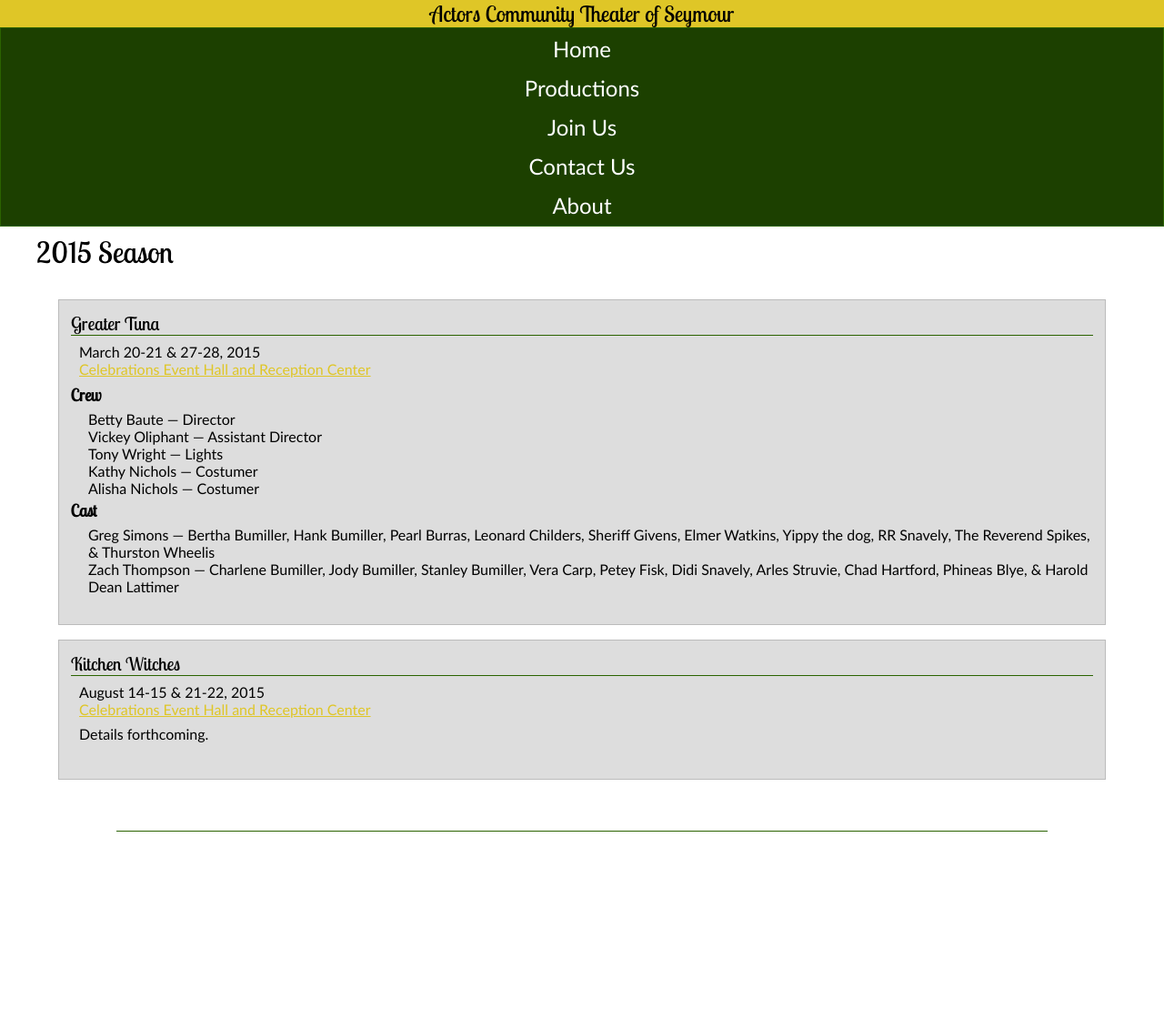
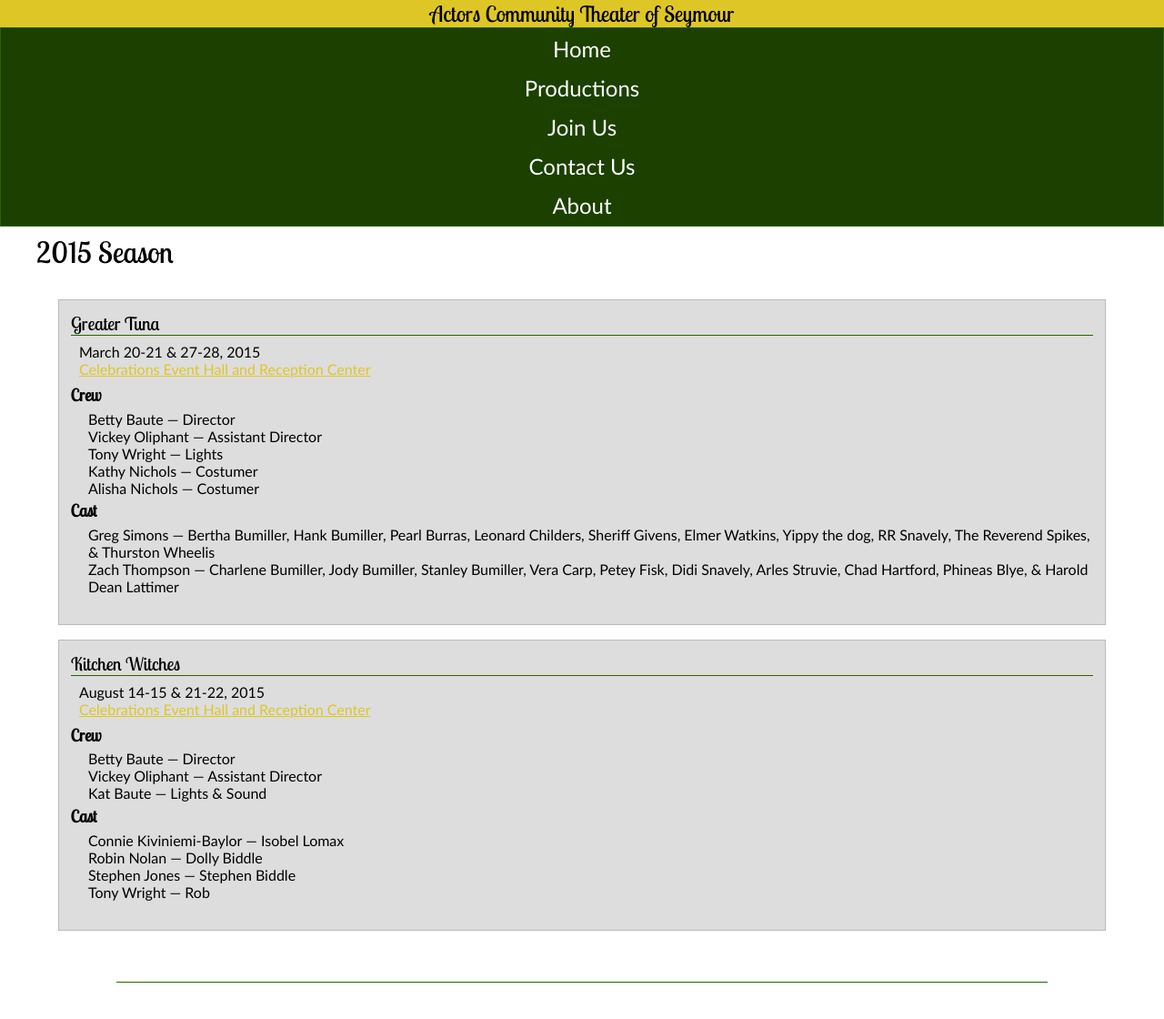
Before and after one commit to seymour-acts/seymour-acts.github.io, a Jekyll site: the page built from _seasons/2015.md, in a window 1280 px wide. Shown: the whole page at 91% size. Built offline with Jekyll 4.4.1, drawn with Linux system fonts in a browser that asks for light colours; before the commit the page ends 954 px from its top, so only the background shows below that.

Commit message:
updated 2015 season

```diff
--- a/_seasons/2015.md
+++ b/_seasons/2015.md
@@ -28,5 +28,20 @@ productions:
     title: "Kitchen Witches"
     place_key: "celebrations"
     time: "August 14-15 & 21-22, 2015"
-    description: "Details forthcoming."
+    crew_roles:
+      - role: "Director"
+        name: "Betty Baute"
+      - role: "Assistant Director"
+        name: "Vickey Oliphant"
+      - role: "Lights & Sound"
+        name: "Kat Baute"
+    cast_roles:
+      - role: "Isobel Lomax"
+        name: "Connie Kiviniemi-Baylor"
+      - role: "Dolly Biddle"
+        name: "Robin Nolan"
+      - role: "Stephen Biddle"
+        name: "Stephen Jones"
+      - role: "Rob"
+        name: "Tony Wright"
 ---
```
